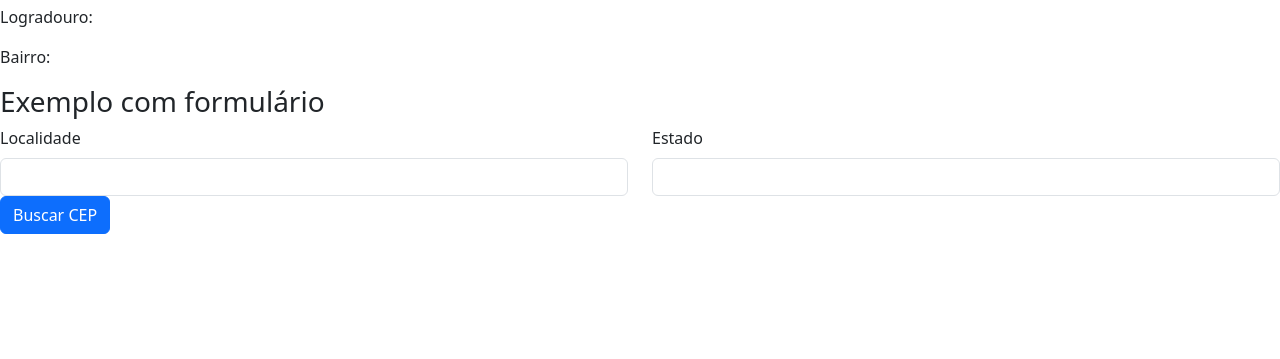
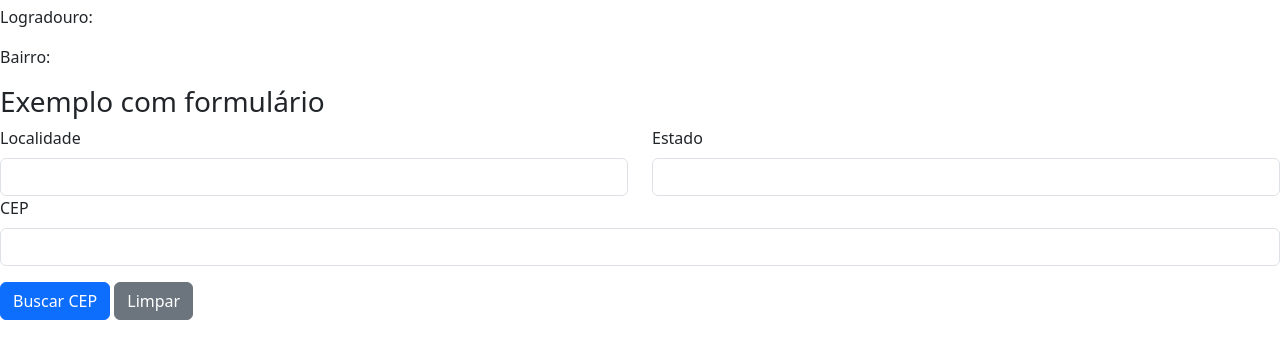
Before and after one commit to MariaEmilia611/WEB-Faculdade, a plain HTML site: page aula8/viacep/cep.html in a window 1280 px wide. Shown: the part 93-452 px from the top of the page. Drawn offline with nearby package versions, Linux system fonts and the light colour scheme.

Commit message:
Mais funcionalidades

```diff
--- a/aula8/viacep/cep.html
+++ b/aula8/viacep/cep.html
@@ -14,10 +14,14 @@
 </head>
 
 <script>
+    $(document).ready(function() {
+       Limpar()
+    })
+
     function getCep() {
-        var url = 'https://viacep.com.br/ws/14060240/json/'
+        var cepBusca = $('cep'.val())
+        var url = 'https://viacep.com.br/ws/' + cepBusca + '/json'
         $.get(url, function (cep) {
-
             console.log(cep)
 
             setParagrafos(cep)
@@ -40,6 +44,12 @@
         $('#Estado').val(cep.estado)
 
 
+    }
+
+    function Limpar() {
+        $('#localidade').val('')
+        $('#estado').val('')
+        $('#cep').val('')
     }
 </script>
 
@@ -68,12 +78,25 @@
             </div>
         </form>
 
-        <div>
-            <button class="btn btn-primary" onclick="getCep();">
-                Buscar CEP
-            </button>
+        <div class="row col-mt-3">
 
+            <div class="col-mt-6">
+
+                <label for="cep" class="form-label">CEP</label>
+                <input type="text" class="form-control" id="CEP">
+                <button class="btn btn-primary mt-3" onclick="getCep();">
+                    Buscar CEP
+                </button>
+
+                <button class="btn btn-secondary btn-block mt-3" onclick="getCep();">
+                    Limpar
+                </button>
+            </div>
         </div>
+
+
+
+    </div>
 
 
 
```
